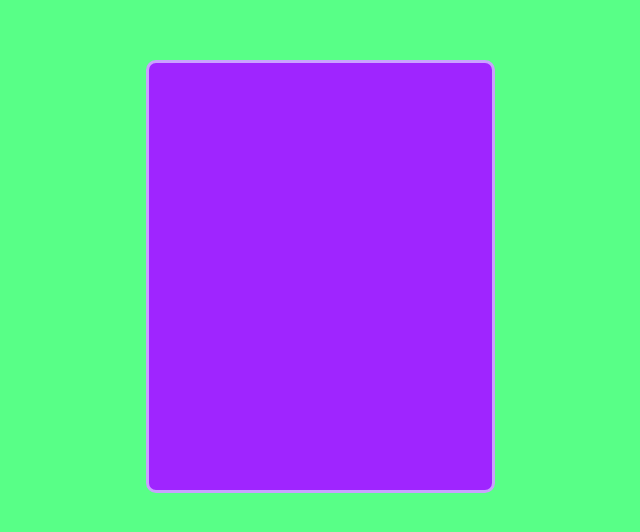
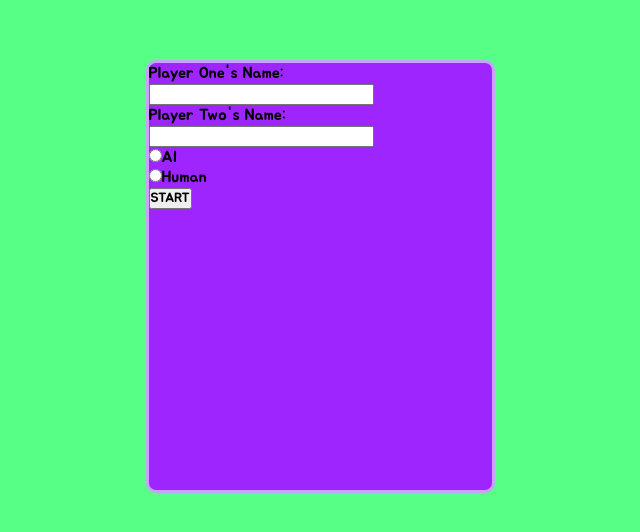
Before and after one commit to CoolNewsGuy/battleship, a website built with Vite: page index.html in a window 1280 px wide. Shown: the part 124-656 px from the top of the page, without its empty margins (320-960 px from the left). Built offline with nearby package versions, Linux system fonts and the light colour scheme.

Commit message:
Create form's elements

```diff
--- a/index.html
+++ b/index.html
@@ -12,7 +12,28 @@
 </head>
 
 <body>
-    <form></form>
+    <form>
+        <div class="player-one-info player-info">
+            <label for="player-one-name" class="player-name">Player One's Name:</label>
+            <input type="text" name="player-one-name" id="player-one-name">
+        </div>
+
+        <div class="player-two-info player-info">
+            <label for="player-two-name" class="player-name">Player Two's Name:</label>
+            <input type="text" name="player-two-name" id="player-two-name">
+            <div class="player-two-types-container">
+                <div class="ai-type-container">
+                    <input type="radio" name="player-two-type" value="ai" id="ai"><label for="ai">AI</label>
+                </div>
+
+                <div class="human-type-container">
+                    <input type="radio" name="player-two-type" value="human" id="human"><label for="human">Human</label>
+                </div>
+            </div>
+        </div>
+
+        <button type="submit">START</button>
+    </form>
 </body>
 
 </html>
```
